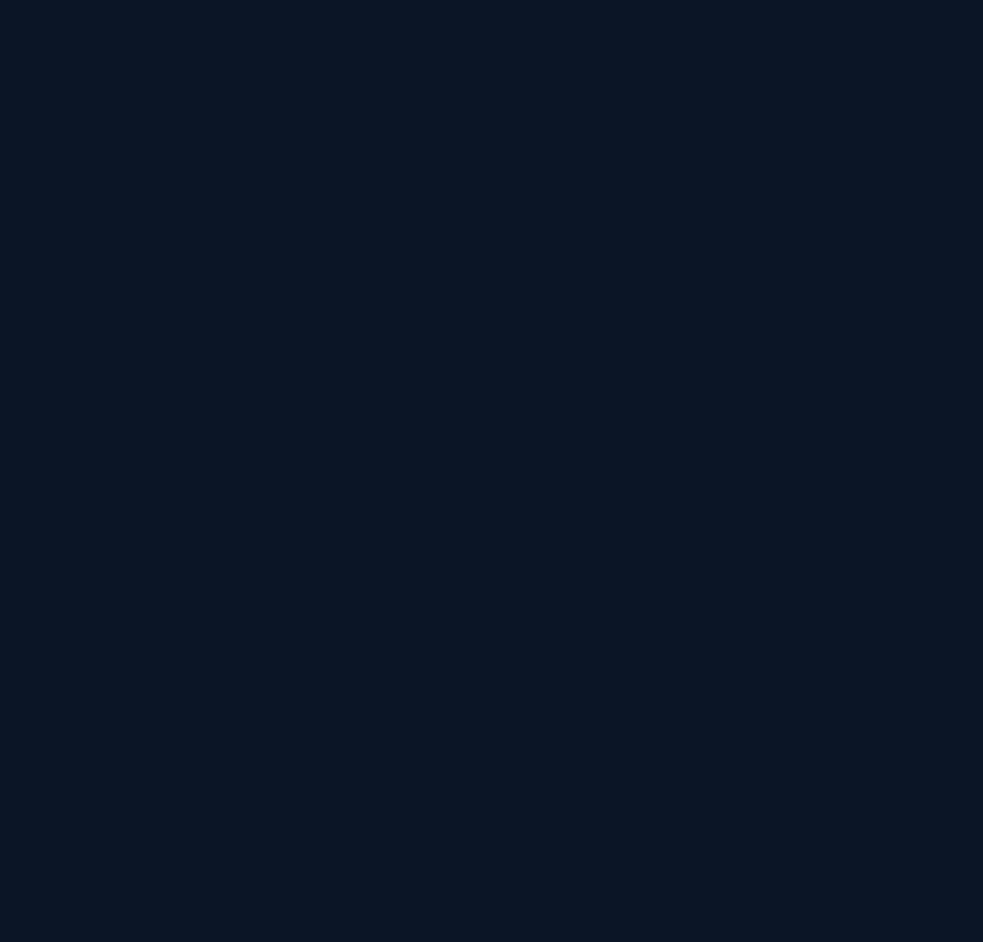
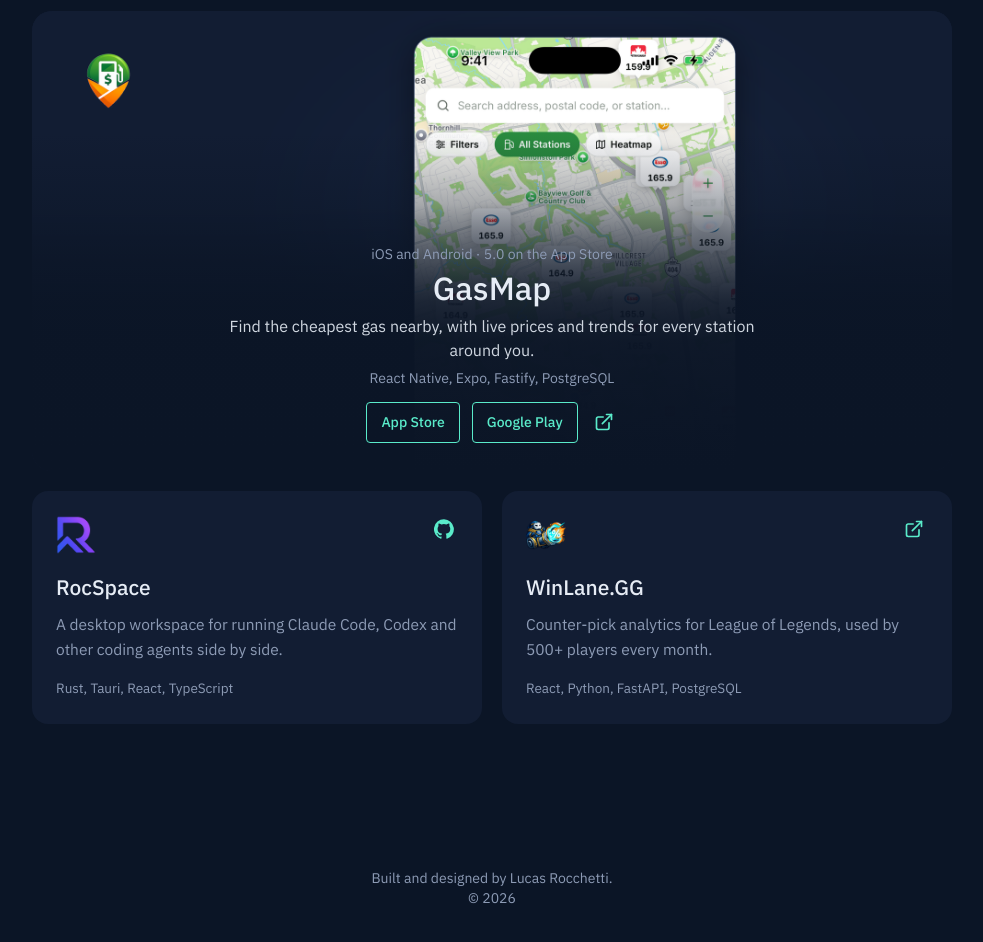
Before and after one commit to rocchettilucas/portfolio, a Next.js app: page / in a window 1280 px wide. Shown: the part 780-1722 px from the top of the page, without its empty margins (148-1131 px from the left). Before the commit the page ends 800 px from the top, so only its background shows below. Built offline with nearby package versions, Linux system fonts and the light colour scheme.

Commit message:
feat(software): GasMap spotlight, Gazi-style project cards, View all projects link

```diff
--- a/app/page.tsx
+++ b/app/page.tsx
@@ -1,6 +1,7 @@
 import Nav from "@/components/Nav";
 import Footer from "@/components/Footer";
 import Hero from "@/components/Hero";
+import Software from "@/components/Software";
 
 export default function Home() {
   return (
@@ -8,6 +9,7 @@
       <Nav />
       <main id="main">
         <Hero />
+        <Software />
       </main>
       <Footer />
     </>
--- /dev/null
+++ b/components/ProjectCard.tsx
@@ -0,0 +1,45 @@
+import Image from "next/image";
+import type { Project } from "@/lib/data";
+import { GitHubIcon, ExternalIcon, FolderIcon } from "./icons";
+
+export default function ProjectCard({ project }: { project: Project }) {
+  const { title, blurb, tech, links, logo } = project;
+  return (
+    <article className="lift flex h-full flex-col rounded-2xl bg-surface p-6 hover:bg-hover">
+      <div className="mb-4 flex items-start justify-between">
+        {logo ? (
+          <Image src={logo} alt="" width={40} height={40} className="h-10 w-10 object-contain" />
+        ) : (
+          <FolderIcon className="text-accent" />
+        )}
+        <div className="flex gap-3.5 text-accent">
+          {links.github && (
+            <a
+              href={links.github}
+              target="_blank"
+              rel="noopener noreferrer"
+              aria-label={`${title} on GitHub`}
+              className="p-1"
+            >
+              <GitHubIcon />
+            </a>
+          )}
+          {links.site && (
+            <a
+              href={links.site}
+              target="_blank"
+              rel="noopener noreferrer"
+              aria-label={`${title} website`}
+              className="p-1"
+            >
+              <ExternalIcon />
+            </a>
+          )}
+        </div>
+      </div>
+      <h3 className="mb-2 text-[21px] font-medium">{title}</h3>
+      <p className="mb-4 text-[15.5px] leading-relaxed text-muted">{blurb}</p>
+      <p className="mt-auto text-[13.5px] text-muted">{tech.join(", ")}</p>
+    </article>
+  );
+}
--- /dev/null
+++ b/components/Software.tsx
@@ -0,0 +1,22 @@
+import Section from "./Section";
+import Reveal from "./Reveal";
+import Spotlight from "./Spotlight";
+import ProjectCard from "./ProjectCard";
+import { homeSpotlight, homeCards } from "@/lib/data";
+
+export default function Software() {
+  return (
+    <Section id="software" title="Software" action={{ label: "View all projects", href: "/projects" }}>
+      <Reveal>
+        <Spotlight project={homeSpotlight} />
+      </Reveal>
+      <div className="mt-5 grid grid-cols-2 gap-5 max-md:grid-cols-1">
+        {homeCards.map((p, i) => (
+          <Reveal key={p.slug} delay={i * 80}>
+            <ProjectCard project={p} />
+          </Reveal>
+        ))}
+      </div>
+    </Section>
+  );
+}
--- /dev/null
+++ b/components/Spotlight.tsx
@@ -0,0 +1,84 @@
+import Image from "next/image";
+import type { Project } from "@/lib/data";
+import { ExternalIcon, GitHubIcon, FolderIcon } from "./icons";
+
+export default function Spotlight({
+  project,
+  priority = false,
+}: {
+  project: Project;
+  priority?: boolean;
+}) {
+  const { title, blurb, tech, links, meta, image } = project;
+  return (
+    <article className="relative aspect-[2/1] overflow-hidden rounded-[20px] bg-surface max-md:aspect-[4/3]">
+      {/* The logo is deliberately not drawn over a spotlight image — that banner already contains it. */}
+      {image.kind === "spotlight" && (
+        <Image
+          src={image.src}
+          alt={image.alt}
+          fill
+          priority={priority}
+          sizes="(max-width: 1000px) 100vw, 1000px"
+          className="object-cover"
+        />
+      )}
+      {image.kind === "logo" && (
+        <div className="absolute inset-0 flex items-center justify-center">
+          <Image
+            src={image.src}
+            alt={image.alt}
+            width={160}
+            height={160}
+            className="h-40 w-40 object-contain opacity-90"
+          />
+        </div>
+      )}
+      {image.kind === "folder" && (
+        <div className="absolute inset-0 flex items-center justify-center text-accent">
+          <FolderIcon width={120} height={120} strokeWidth={1.2} />
+        </div>
+      )}
+      <div className="absolute inset-x-0 bottom-0 bg-gradient-to-t from-bg via-bg/80 to-transparent px-10 pb-7 pt-28 text-center max-md:px-5">
+        {meta && <p className="mb-1 text-sm text-muted">{meta}</p>}
+        <h3 className="mb-1.5 text-[32px] font-medium leading-tight max-sm:text-2xl">{title}</h3>
+        <p className="mx-auto mb-1.5 max-w-[60ch] text-base text-text/90">{blurb}</p>
+        <p className="mb-3.5 text-sm text-muted">{tech.join(", ")}</p>
+        <p className="flex flex-wrap items-center justify-center gap-3">
+          {links.appStore && (
+            <a href={links.appStore} target="_blank" rel="noopener noreferrer" className="btn-outline">
+              App Store
+            </a>
+          )}
+          {links.googlePlay && (
+            <a href={links.googlePlay} target="_blank" rel="noopener noreferrer" className="btn-outline">
+              Google Play
+            </a>
+          )}
+          {links.github && (
+            <a
+              href={links.github}
+              target="_blank"
+              rel="noopener noreferrer"
+              aria-label={`${title} on GitHub`}
+              className="p-1 text-accent"
+            >
+              <GitHubIcon />
+            </a>
+          )}
+          {links.site && (
+            <a
+              href={links.site}
+              target="_blank"
+              rel="noopener noreferrer"
+              aria-label={`${title} website`}
+              className="p-1 text-accent"
+            >
+              <ExternalIcon />
+            </a>
+          )}
+        </p>
+      </div>
+    </article>
+  );
+}
```
